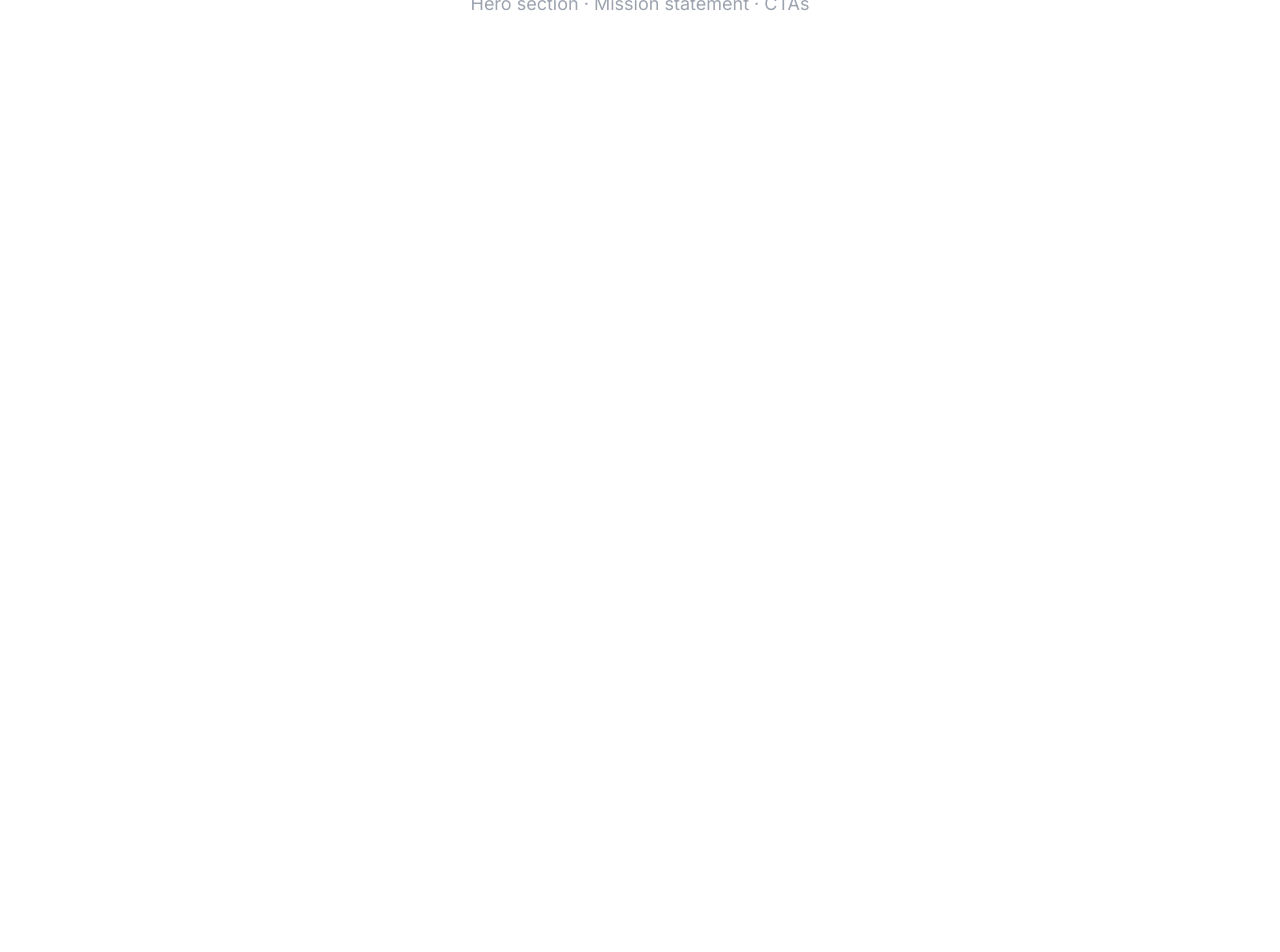
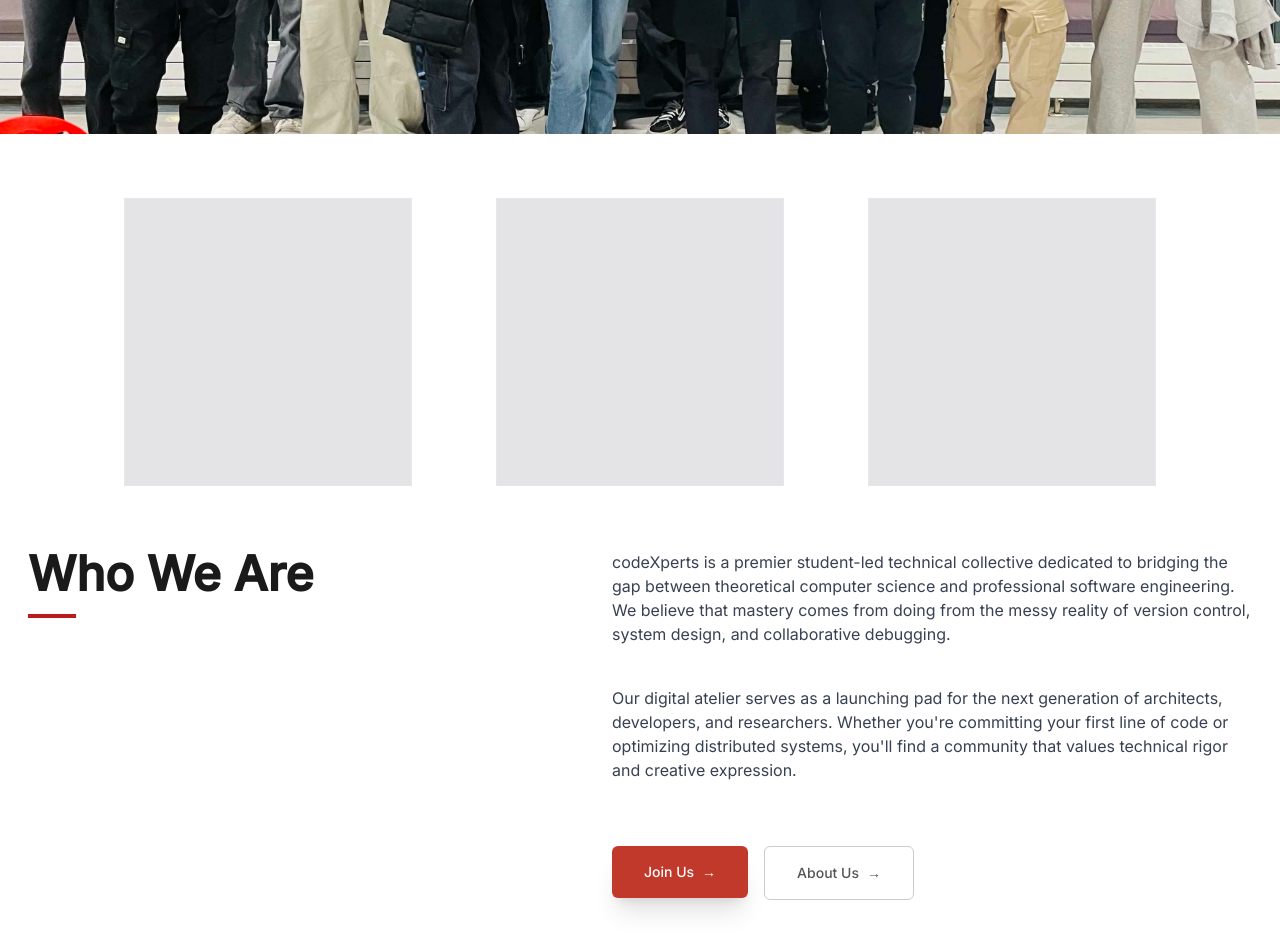
Before and after one commit to codexperts2024/codexperts-web, a Next.js app: page / in a window 1280 px wide. Shown: the part 482-1434 px from the top of the page. Before the commit the page ends 856 px from the top, so only its background shows below. Built offline with nearby package versions, Linux system fonts and the light colour scheme; no server answers.

Commit message:
Add hero section

```diff
--- a/src/app/page.js
+++ b/src/app/page.js
@@ -1,10 +1,47 @@
+import Link from 'next/link'
+import Button from '@/components/ui/Button'
+
 export default function HomePage() {
   return (
-    <main className="min-h-screen flex items-center justify-center">
-      <div className="text-center">
-        <h1 className="text-5xl font-bold text-gray-900">Home</h1>
-        <p className="mt-3 text-gray-400 text-lg">Hero section · Mission statement · CTAs</p>
-      </div>
-    </main>
+    <main className="min-h-screen">
+      <section>
+        <img src="hero.jpg" alt="group photo of codeXperts" className="object-cover object-[0%_60%] w-screen h-[70vh] " />
+      </section>
+      <section className="flex justify-evenly items-center m-10 my-16">
+        <div className="border w-[18rem] h-[18rem] bg-zinc-200"></div>
+        <div className="border w-[18rem] h-[18rem] bg-zinc-200"></div>
+        <div className="border w-[18rem] h-[18rem] bg-zinc-200"></div>
+      </section>
+      <section className="flex mx-7 my-16 justify-center align-center">
+        <div className="flex-[2]">
+          <p className="text-5xl font-semibold mb-4">Who We Are</p>
+          <div className="w-12 h-1 bg-red-700"></div>
+        </div>
+        <div className="flex flex-col gap-10 w-[40rem] ">
+          <p className="text-gray-700">
+            codeXperts is a premier student-led technical collective dedicated to bridging the gap between theoretical computer science and professional software engineering. We believe that mastery comes from doing from the messy reality of version control, system design, and collaborative debugging.</p>
+          <p className="text-gray-700">
+            Our digital atelier serves as a launching pad for the next generation of architects, developers, and researchers. Whether you're committing your first line of code or optimizing distributed systems, you'll find a community that values technical rigor and creative expression.</p>
+          <div className="flex gap-4 pt-6">
+            <Link href="/join">
+              <Button
+                className="bg-[#C0392B] hover:bg-[#E87A6E] px-8 py-4 flex items-center gap-2 shadow-xl"
+              >
+                Join Us <span>→</span>
+              </Button>
+            </Link>
+
+            <Link href="/about">
+              <Button
+                variant="secondary"
+                className="px-8 py-4 flex items-center gap-2">
+                About Us <span>→</span>
+              </Button>
+            </Link>
+
+          </div>
+        </div>
+      </section >
+    </main >
   )
 }
```
Also changed, not shown: public/hero.jpg (added).
